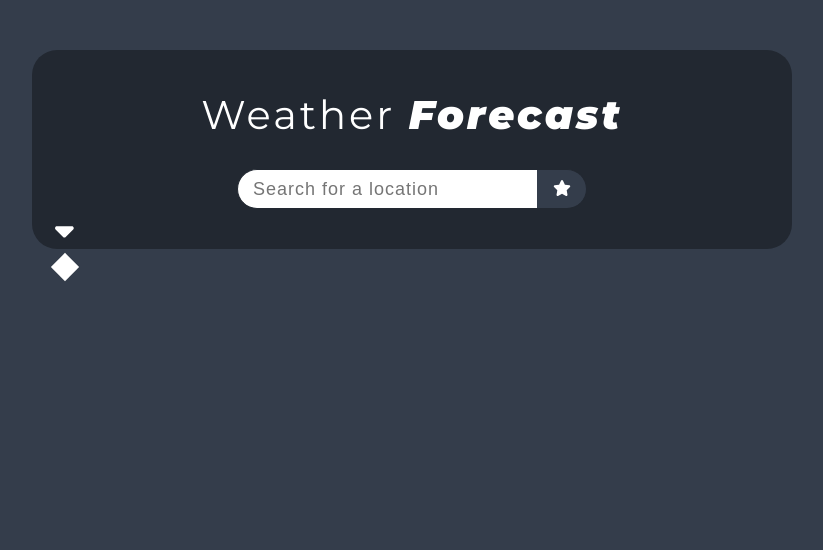
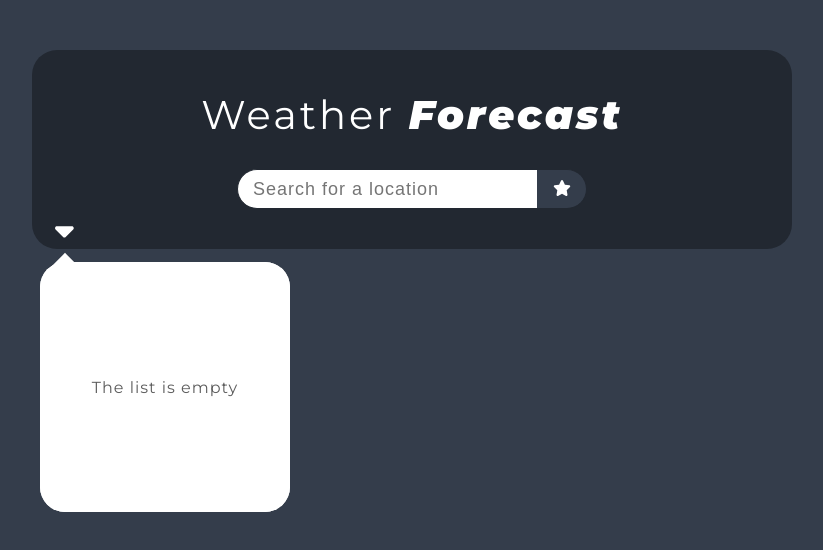
Before and after one commit to saszotek/weather-app, a React (Create React App) app: page / in a window 1280 px wide. Both pictures are taken after a click on the button 292 px from the left and 229 px from the top of the page. Shown: the top 550 px of the page, without its empty margins (228-1051 px from the left). Built offline with nearby package versions, Linux system fonts and the light colour scheme.

Commit message:
dropdown menu impl

```diff
--- a/src/components/DropdownMenu/DropdownMenu.js
+++ b/src/components/DropdownMenu/DropdownMenu.js
@@ -6,6 +6,7 @@ function DropdownMenu({
   handleDropdownInput,
   handleDropdownDelete,
 }) {
+  if (!(updatedLocations.length === 0)) {
     return (
       <div className={`dropdown-menu ${isOpen ? "active" : "inactive"}`}>
         <ul>
@@ -32,6 +33,13 @@ function DropdownMenu({
         </ul>
       </div>
     );
+  } else {
+    return (
+      <div className={`dropdown-menu ${isOpen ? "active" : "inactive"}`}>
+        <div className="dropdown-menu__empty">The list is empty</div>
+      </div>
+    );
+  }
 }
 
 export default DropdownMenu;
--- a/src/styles/dropdownmenu.scss
+++ b/src/styles/dropdownmenu.scss
@@ -6,7 +6,7 @@
     left: -12px;
     width: 250px;
     color: #292929;
-    background: #fff;
+    background-color: #fff;
     border-radius: 25px;
     letter-spacing: variables.$letter-spacing-third;
     z-index: 1;
@@ -64,6 +64,16 @@
             }
         }
     }
+
+    .dropdown-menu__empty {
+        display: flex;
+        justify-content: center;
+        align-items: center;
+        height: 250px;
+        color: #5c5c5c;
+        background-color: #fff;
+        border-radius: 25px;
+    }
 }
 
 .active {
```
Lines whose indentation alone changed are shown as unchanged.
